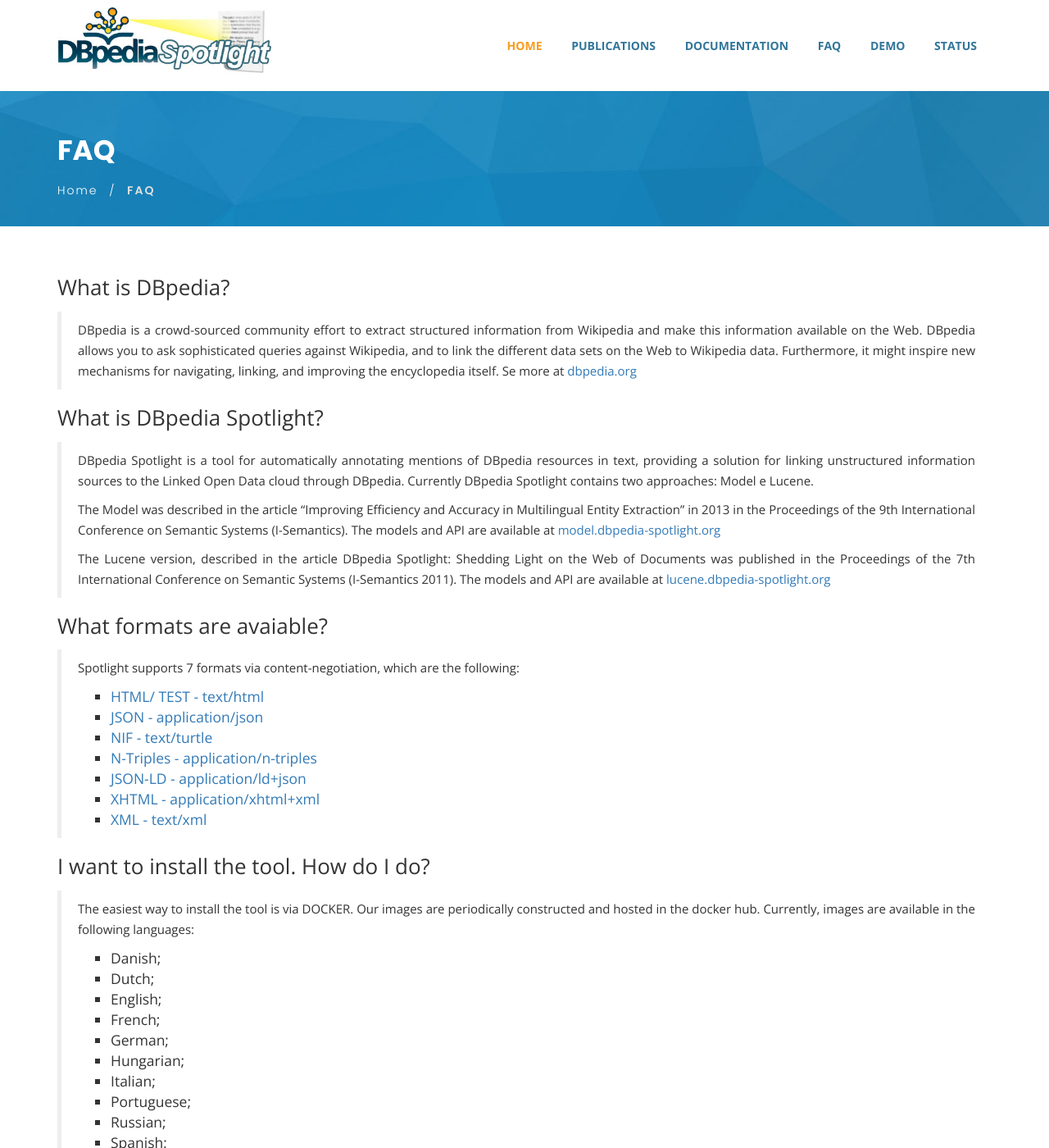
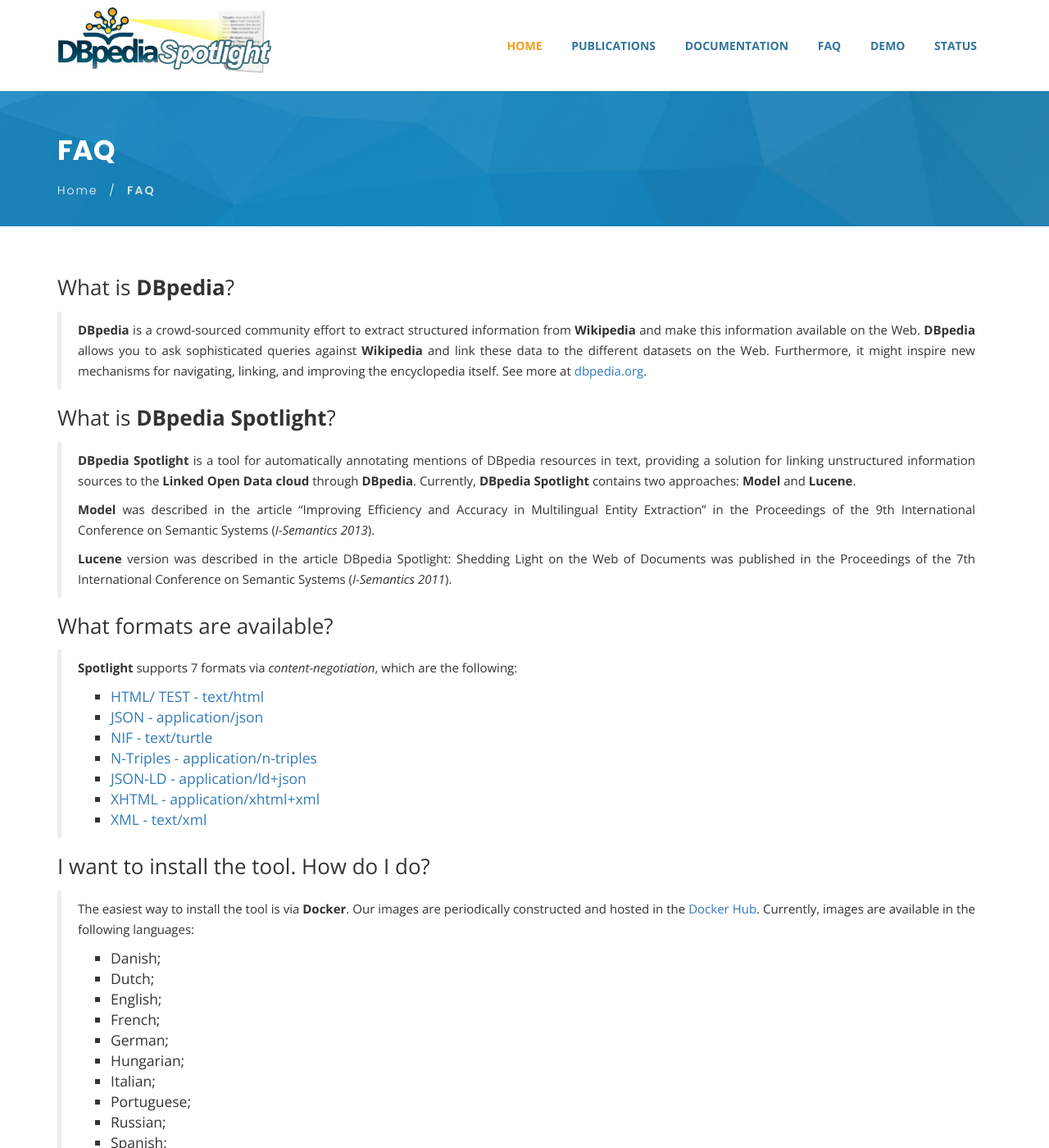
Before and after one commit to dbpedia-spotlight/dbpedia-spotlight.github.io, a Jekyll site: the page built from spotlight/faq.md, in a window 1280 px wide and 1400 px high. Shown: the whole window at 82% size. Built offline with Jekyll 4.4.1, drawn with Linux system fonts in a browser that asks for light colours; comment, search, counter and statistics services are not loaded; some of the changed text lies outside the part shown.

Commit message:
Changing FAQ

```diff
--- a/index.html
+++ b/index.html
@@ -182,7 +182,7 @@
                     <div class="btn-section" style="float: left"><a href="http://www.dbpedia-spotlight.org/spotlight-api" target="_blanck" class="btn-default">API</a></div>
                     <div class="btn-section" style="float: left"><a href="http://demo.dbpedia-spotlight.org/" target="_blanck" class="btn-default">Demo</a></div>
                     <div class="btn-section" style="float: left"><a href="https://stats.uptimerobot.com/zv1QpHxy6" target="_blanck" class="btn-default">Status</a></div>
-                    <div class="btn-section" style="float: left"><a href="http://www.dbpedia-spotlight.org/licenses" target="_blanck" class="btn-default">Licenses</a></div>
+                    <div class="btn-section" style="float: left"><a href="http://www.dbpedia-spotlight.org/faq" target="_blanck" class="btn-default">FAQ</a></div>
 
                 </div>
 
@@ -240,7 +240,7 @@
                                 <!-- /.testimonial content -->
                                 <p class="message text-center">
                                     There has recently been an increased interest in named entity recognition and disambiguation systems at major conferences such as WWW, SIGIR, ACL, KDD, etc. However, most work has focused on algorithms and evaluations, leaving little space for implementation
-                                    details. In this paper, we discuss some implementation and data processing challenges we encountered while developing a new multilingual version of DBpedia Spotlight that is faster, more accurate and easier to configure
+                                    details. In this paper, we discuss some implementation and data processing challenges we encountered while developing a new multilingual version of DBpedia Spotlight that is faster, more accurate and easier to configure [...]
                                 </p>
                             </div>
                             <div class="client-info text-center">
@@ -256,7 +256,7 @@
                                 <p class="message text-center">
                                     Interlinking text documents with Linked Open Data enables the Web of Data to be used as background knowledge within document-oriented applications such as search and faceted browsing. As a step towards interconnecting the Web of Documents with the Web
                                     of Data, we developed DBpedia Spotlight, a system for automatically annotating text documents with DBpedia URIs. DBpedia Spotlight allows users to configure the annotations to their specific needs through the DBpedia
-                                    Ontology and quality measures such as prominence, topical pertinence, contextual ambiguity and disambiguation confidence. W
+                                    Ontology and quality measures such as prominence, topical pertinence, contextual ambiguity and disambiguation confidence. [...]
                                 </p>
                             </div>
                             <div class="client-info text-center">
--- a/spotlight/faq.md
+++ b/spotlight/faq.md
@@ -4,31 +4,31 @@
 permalink: /faq
 ---
 
-### What is DBpedia?
-> DBpedia is a crowd-sourced community effort to extract structured information from Wikipedia and make this information available on the Web. DBpedia allows you to ask sophisticated queries against Wikipedia, and to link the different data sets on the Web to Wikipedia data. Furthermore, it might inspire new mechanisms for navigating, linking, and improving the encyclopedia itself. Se more at [dbpedia.org](http://www.dbpedia.org){:target="_blank"}
+### What is **DBpedia**?
+> **DBpedia** is a crowd-sourced community effort to extract structured information from **Wikipedia** and make this information available on the Web. **DBpedia** allows you to ask sophisticated queries against **Wikipedia** and link these data to the different datasets on the Web. Furthermore, it might inspire new mechanisms for navigating, linking, and improving the encyclopedia itself. See more at [dbpedia.org](http://www.dbpedia.org).
 
-### What is DBpedia Spotlight?
+### What is **DBpedia Spotlight**?
 
-> DBpedia Spotlight is a tool for automatically annotating mentions of DBpedia resources in text, providing a solution for linking unstructured information sources to the Linked Open Data cloud through DBpedia. Currently DBpedia Spotlight contains two approaches: Model e Lucene.
+> **DBpedia Spotlight** is a tool for automatically annotating mentions of DBpedia resources in text, providing a solution for linking unstructured information sources to the **Linked Open Data cloud** through **DBpedia**. Currently, **DBpedia Spotlight** contains two approaches: **Model** and **Lucene**.
 >
-> The Model was described in the article "Improving Efficiency and Accuracy in Multilingual Entity Extraction" in 2013 in the Proceedings of the 9th International Conference on Semantic Systems (I-Semantics). The models and API are available at [model.dbpedia-spotlight.org](http://model.dbpedia-spotlight.org){:target="_blank"}
+> **Model** was described in the article "Improving Efficiency and Accuracy in Multilingual Entity Extraction" in the Proceedings of the 9th International Conference on Semantic Systems (*I-Semantics 2013*).
 >
-> The Lucene version, described in the article DBpedia Spotlight: Shedding Light on the Web of Documents was published in the Proceedings of the 7th International Conference on Semantic Systems (I-Semantics 2011). The models and API are available at [lucene.dbpedia-spotlight.org](http://lucene.dbpedia-spotlight.org){:target="_blank"}
+> **Lucene** version was described in the article DBpedia Spotlight: Shedding Light on the Web of Documents was published in the Proceedings of the 7th International Conference on Semantic Systems (*I-Semantics 2011*).
 
-###  What formats are avaiable?
+###  What formats are available?
 
-> Spotlight supports 7 formats via content-negotiation, which are the following:
-> * [HTML/ TEST - text/html](http://dbpedia.org/resource/HTML){:target="_blank"}
-> * [JSON - application/json](http://dbpedia.org/resource/JSON){:target="_blank"}
-> * [NIF - text/turtle](http://aksw.org/Projects/NIF.html){:target="_blank"}
-> * [N-Triples - application/n-triples](http://dbpedia.org/resource/N-Triples){:target="_blank"}
-> * [JSON-LD - application/ld+json](http://json-ld.org/){:target="_blank"}
-> * [XHTML - application/xhtml+xml](http://dbpedia.org/resource/XHTML){:target="_blank"}
-> * [XML - text/xml](http://dbpedia.org/resource/XML){:target="_blank"}
+> **Spotlight** supports 7 formats via *content-negotiation*, which are the following:
+> * [HTML/ TEST - text/html](http://dbpedia.org/resource/HTML)
+> * [JSON - application/json](http://dbpedia.org/resource/JSON)
+> * [NIF - text/turtle](http://aksw.org/Projects/NIF.html)
+> * [N-Triples - application/n-triples](http://dbpedia.org/resource/N-Triples)
+> * [JSON-LD - application/ld+json](http://json-ld.org/)
+> * [XHTML - application/xhtml+xml](http://dbpedia.org/resource/XHTML)
+> * [XML - text/xml](http://dbpedia.org/resource/XML)
 
 ### I want to install the tool. How do I do?
 
-> The easiest way to install the tool is via DOCKER. Our images are periodically constructed and hosted in the docker hub. Currently, images are available in the following languages:
+> The easiest way to install the tool is via **Docker**. Our images are periodically constructed and hosted in the [Docker Hub](http://hub.docker.com). Currently, images are available in the following languages:
 > * Danish;
 > * Dutch;
 > * English;
@@ -41,20 +41,18 @@
 > * Spanish;
 > * Swedish;
 > * Turkish.
-
-> To use, follow the steps in How to run at [https://github.com/dbpedia-spotlight/spotlight-docker](https://github.com/dbpedia-spotlight/spotlight-docker){:target="_blank"}
+>
+> To use it, follow the steps in [**How to run** section](https://github.com/dbpedia-spotlight/spotlight-docker).
 
 ### Where do I find the precompiled models?
 
-> Precompiled models are available at:
-> * Model: [http://model.dbpedia-spotlight.org](http://model.dbpedia-spotlight.org){:target="_blank"}
-> * Lucene: [http://lucene.dbpedia-spotlight.org](http://model.dbpedia-spotlight.org){:target="_blank"}
+> Precompiled models are available by language - **DBpedia** version - **Spotlight** approach (**Model** or **Lucene**) at our [download page](http://downloads.dbpedia-spotlight.org).
 
 ### Where can I find the tools to build the models?
 
-> The process of constructing models are available in Docker by approach - Model and Lucene. The instructions are available in the following links:
-> * Model: [https://github.com/dbpedia-spotlight/model-quickstarter](https://github.com/dbpedia-spotlight/model-quickstarter){:target="_blank"}
-> * Lucene: [https://github.com/dbpedia-spotlight/lucene-quickstarter](https://github.com/dbpedia-spotlight/lucene-quickstarter){:target="_blank"}
+> The process of constructing models are available in **Docker** by approach - **Model** and **Lucene**. The instructions are available in the following links:
+> * [Model - https://github.com/dbpedia-spotlight/model-quickstarter](https://github.com/dbpedia-spotlight/model-quickstarter);
+> * [Lucene - https://github.com/dbpedia-spotlight/lucene-quickstarter](https://github.com/dbpedia-spotlight/lucene-quickstarter).
 
 ## What can I do to get better results in annotations?
 
@@ -62,7 +60,7 @@
 
 ## How do I build a template with my own data?
 
-> We have created a specific guide for this integration task. Visit Data Integration at [https://github.com/dbpedia-spotlight/dbpedia-spotlight/wiki/Data_Integration](https://github.com/dbpedia-spotlight/dbpedia-spotlight/wiki/Data_Integration){:target="_blank"}
+> We have created a specific guide for this integration task. Visit [Data Integration](https://github.com/dbpedia-spotlight/dbpedia-spotlight/wiki/Data_Integration) page.
 
 ## Which languages are supported?
 
@@ -79,11 +77,11 @@
 > * sv - Swedish
 > * tr - Turkish
 >
-> This list is not limited to these languages. You can help expand this list by following our internationalization guide at [https://github.com/dbpedia-spotlight/dbpedia-spotlight/wiki/Internationalization ](https://github.com/dbpedia-spotlight/dbpedia-spotlight/wiki/Internationalization){:target="_blank"}
+> This list is not limited to these languages. You can help expand this list by following our [internationalization guide](https://github.com/dbpedia-spotlight/dbpedia-spotlight/wiki/Internationalization).
 
-### What are the applications of DBpedia Spotlight?
+### What are the applications of **DBpedia Spotlight**?
 
-> You can from enrich content through mashups such as in [RDFaCE](http://aksw.org/Projects/RDFaCE.html){:target="_blank"} or [mEducator](http://www.meducator.net/){:target="_blank"}, create applications for information catalogers like in media companies or even use the generated data to improve search engines.
+> You can from enrich content through mashups such as in [RDFaCE](http://aksw.org/Projects/RDFaCE.html) or [mEducator](http://www.meducator.net/), create applications for information catalogers like in media companies or even use the generated data to improve search engines.
 
 ### What are the differences in the models available? what does "en_2+2" stands for?
 > The numbers in the model names stand for cut-offs in terms of counts, so 2+3 stands for: minimum count of a surface form=2, minimum count of a context word=3.
```
Also changed, not shown: other parts of spotlight/faq.md (+3 -3 lines).
